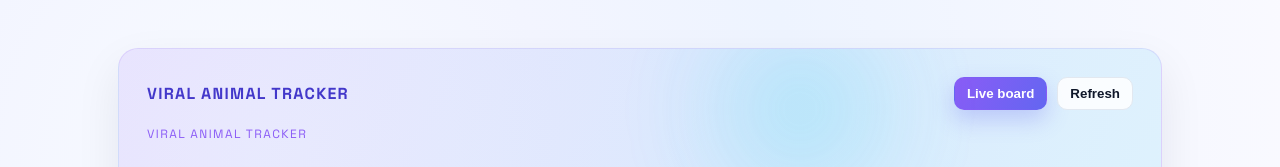
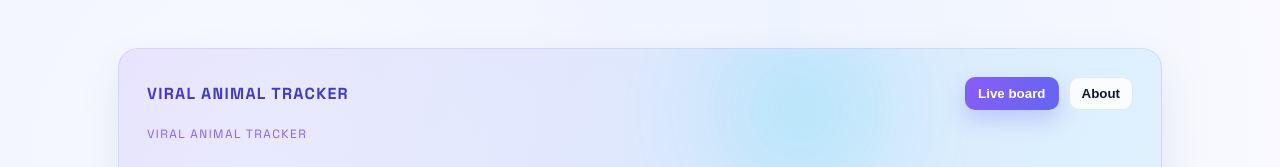
Before and after one commit to ankygautam/44, a React (Vite) app in the folder frontend/: page / in a window 1280 px wide. Shown: the top 167 px of the page. Built offline with nearby package versions, Linux system fonts and the light colour scheme; no server answers.

Commit message:
Nav bar shows About and removes refresh button

```diff
--- a/frontend/src/App.tsx
+++ b/frontend/src/App.tsx
@@ -14,8 +14,8 @@ function App() {
             <button className={view === 'live' ? 'nav-btn active' : 'nav-btn'} onClick={() => setView('live')}>
               Live board
             </button>
-            <button className="nav-btn" onClick={() => window.location.reload()}>
-              Refresh
+            <button className={view === 'about' ? 'nav-btn active' : 'nav-btn'} onClick={() => setView('about')}>
+              About
             </button>
           </div>
         </div>
```
